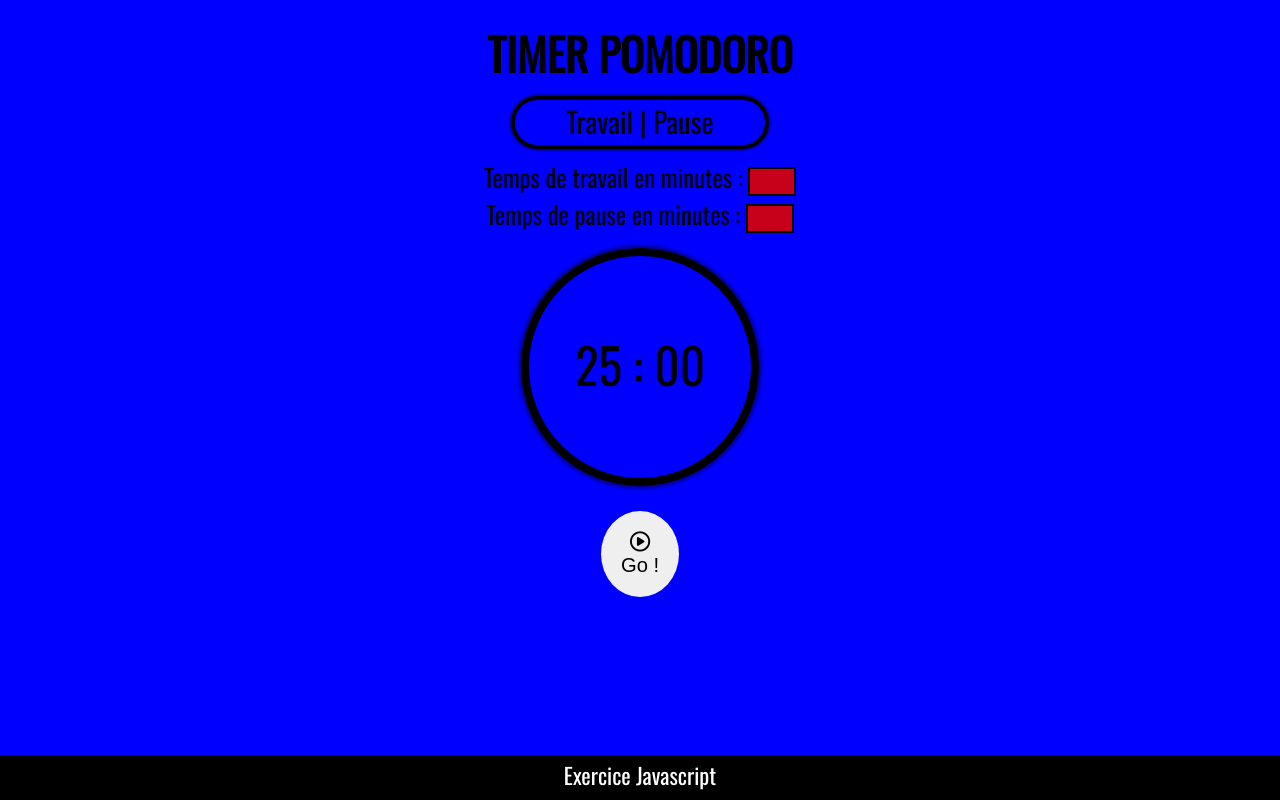
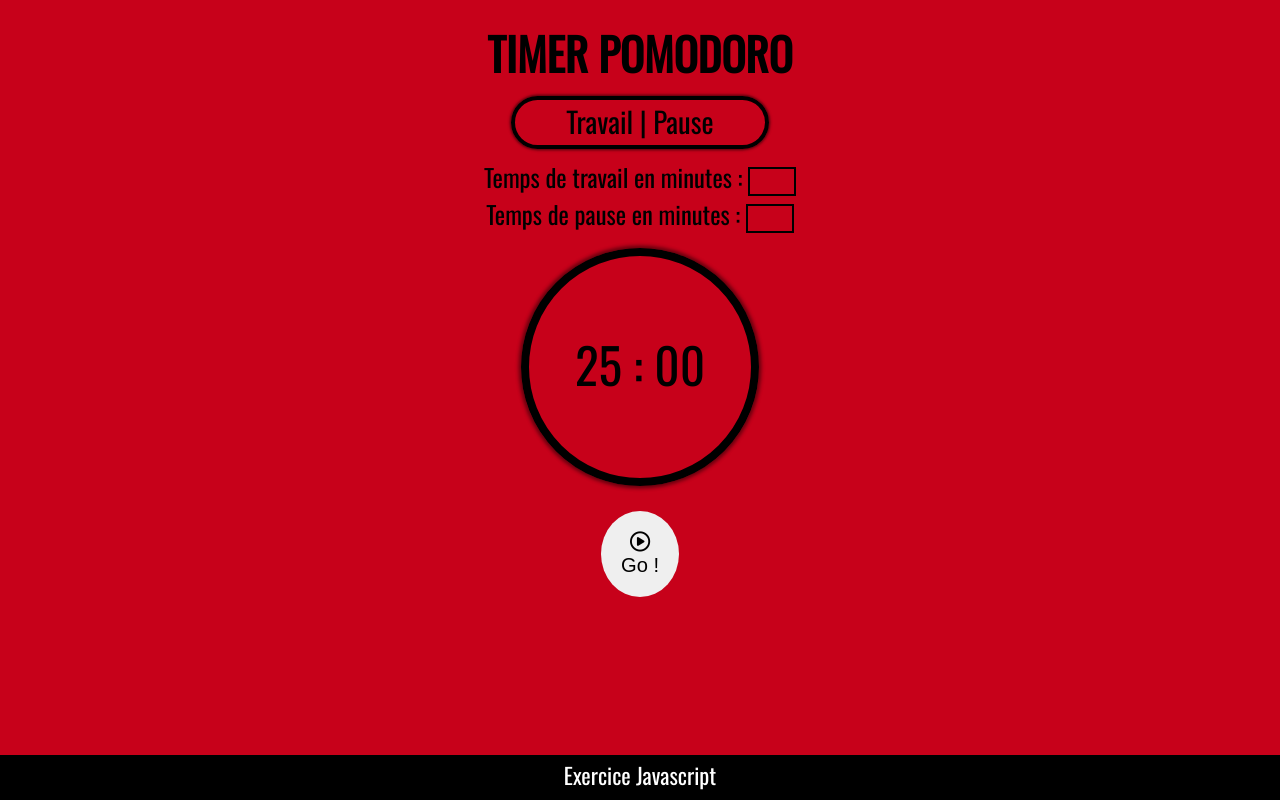
Before and after one commit to KSR0/PomodoroTimer, a plain HTML site: page index.html in a window 1280 px wide. Drawn offline with nearby package versions, Linux system fonts and the light colour scheme.

Commit message:
Update index.css

```diff
--- a/styles/index.css
+++ b/styles/index.css
@@ -5,7 +5,7 @@ h1{
 
 
 body {
-    background-color: blue;
+    background-color: #c7011a;
     font-family: 'Oswald', sans-serif;
     text-align: center;
     font-size: 1.40em;
```
